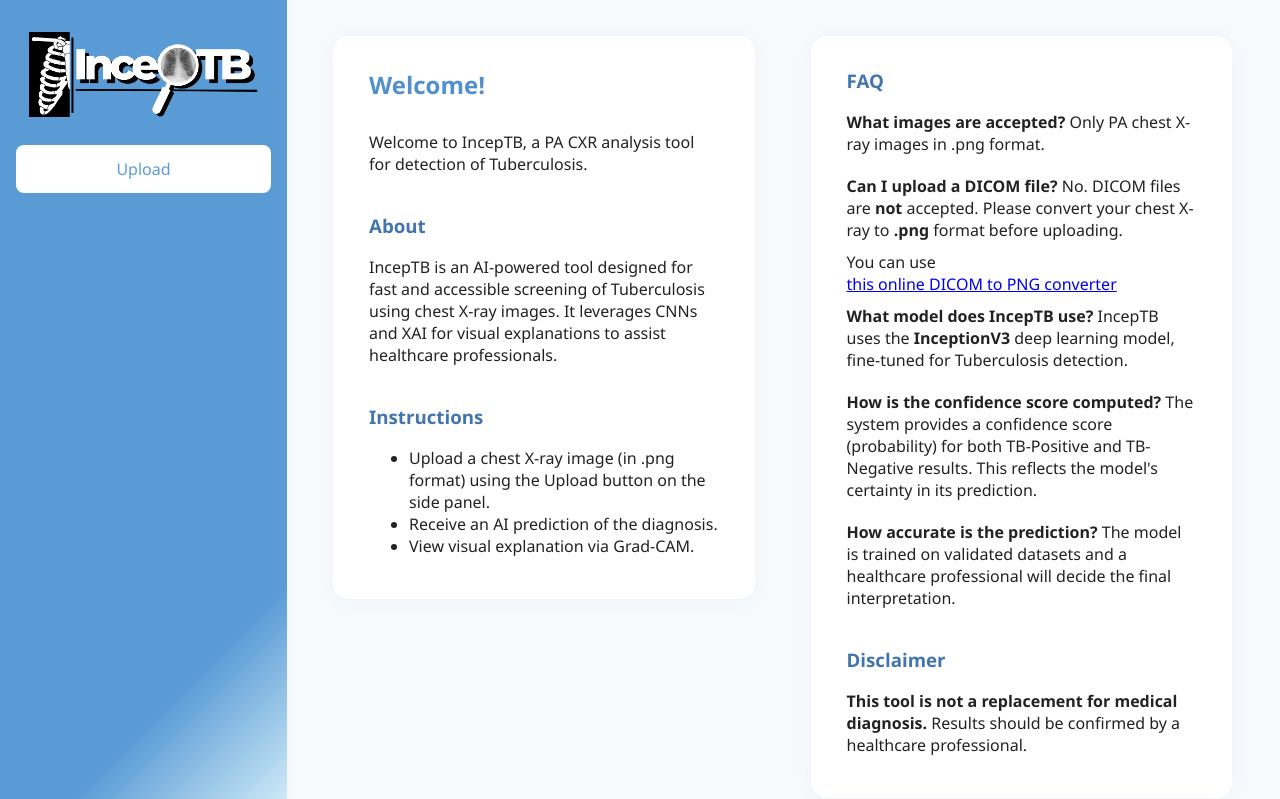
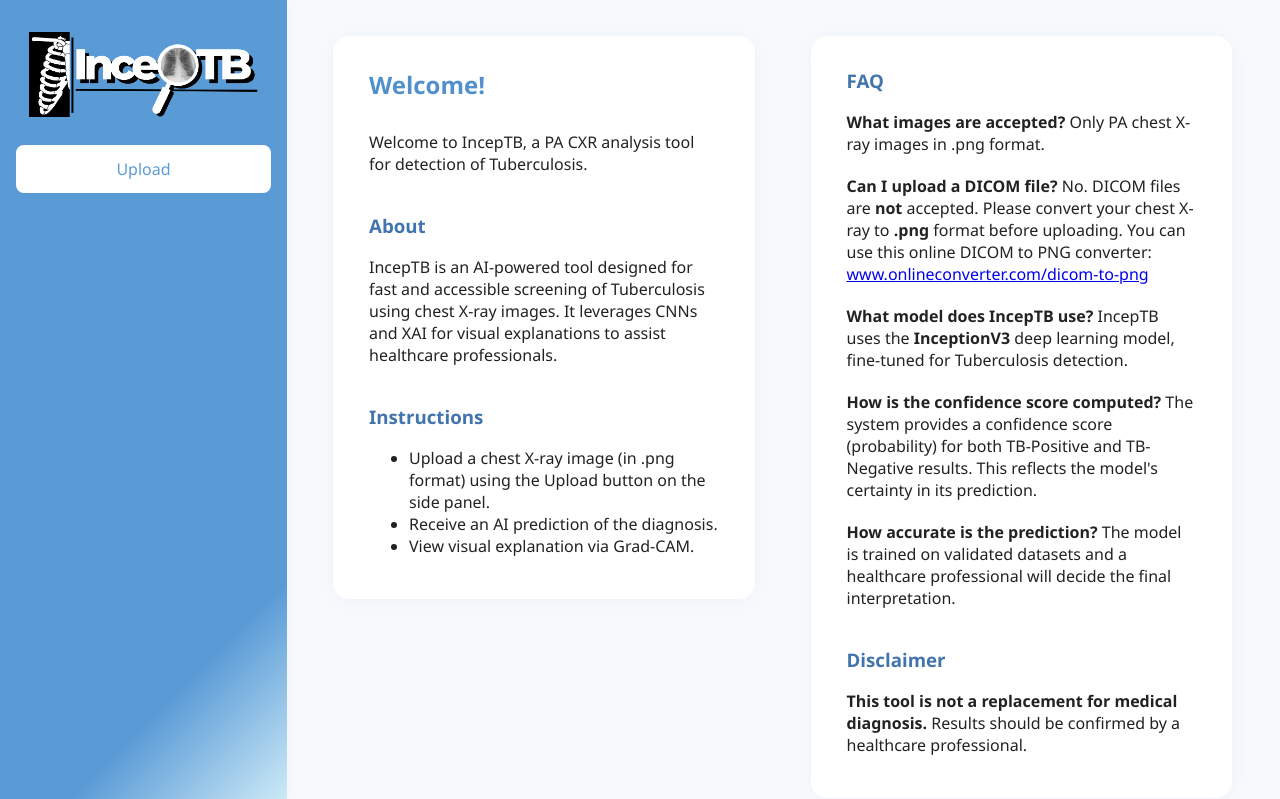
Before and after one commit to betelgeuse12/tb_webapp, a Django app: page / in a window 1280 px wide. Shown: the top 799 px of the page. Run offline with Django 4.2, Linux system fonts and the light colour scheme.

Commit message:
onlineconverter.com final

```diff
--- a/detector/templates/landing.html
+++ b/detector/templates/landing.html
@@ -39,11 +39,11 @@
       <div class="content-right">
         <h3>FAQ</h3>
         <p><b>What images are accepted?</b> Only PA chest X-ray images in .png format.</p>
-        <p><b>Can I upload a DICOM file?</b> No. DICOM files are <b>not</b> accepted. Please convert your chest X-ray to <b>.png</b> format before uploading.</p>
-        You can use
+        <p><b>Can I upload a DICOM file?</b> No. DICOM files are <b>not</b> accepted. Please convert your chest X-ray to <b>.png</b> format before uploading.
+        You can use this online DICOM to PNG converter:
         <a href="https://www.onlineconverter.com/dicom-to-png" target="_blank" rel="noopener noreferrer">
-      this online DICOM to PNG converter
-        </a>
+          www.onlineconverter.com/dicom-to-png
+        </a></p>
         <p><b>What model does IncepTB use?</b> IncepTB uses the <b>InceptionV3</b> deep learning model, fine-tuned for Tuberculosis detection.</p>
         <p><b>How is the confidence score computed?</b> The system provides a confidence score (probability) for both TB-Positive and TB-Negative results. This reflects the model's certainty in its prediction.</p>
         <p><b>How accurate is the prediction?</b> The model is trained on validated datasets and a healthcare professional will decide the final interpretation.</p>
```
